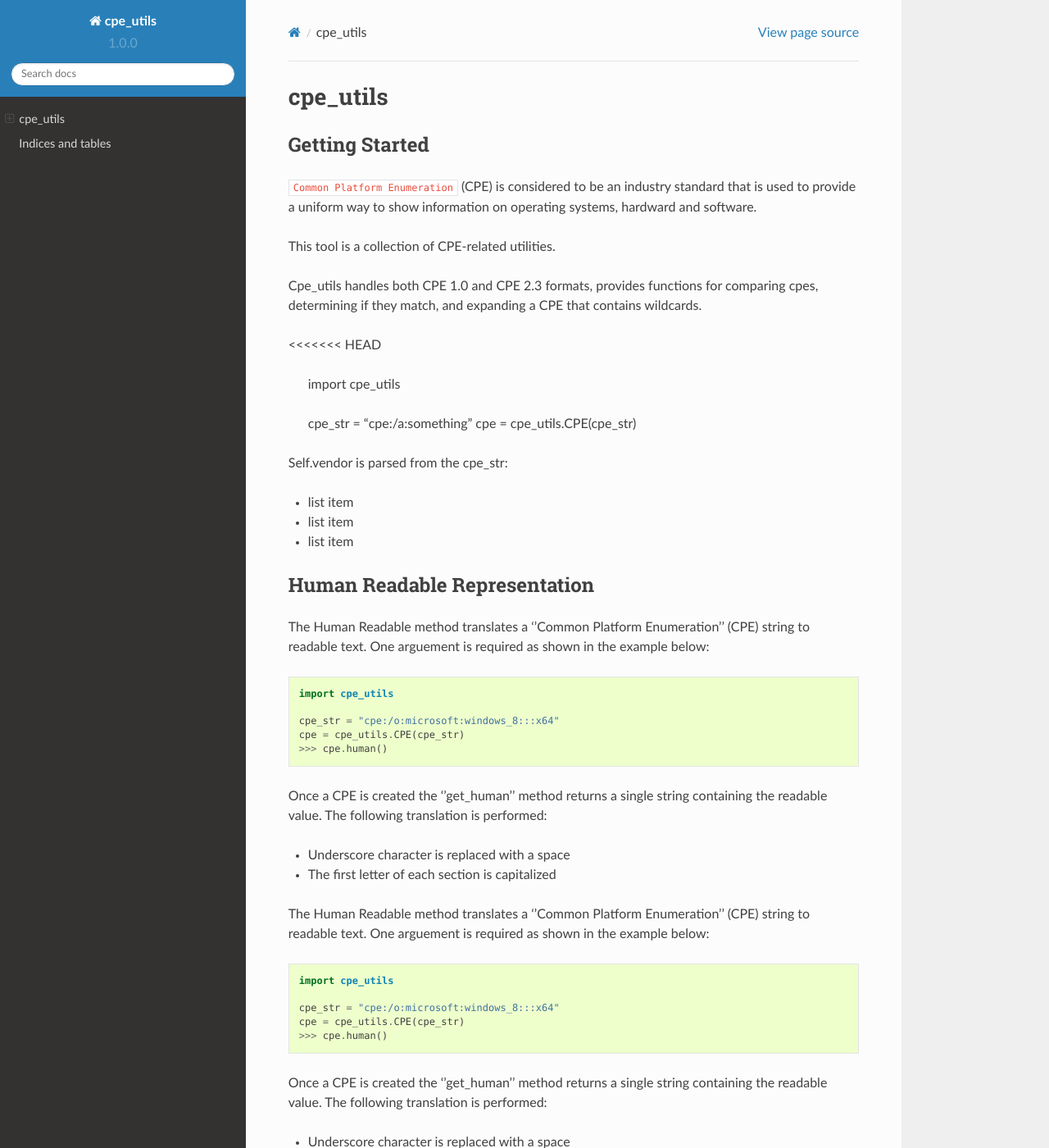
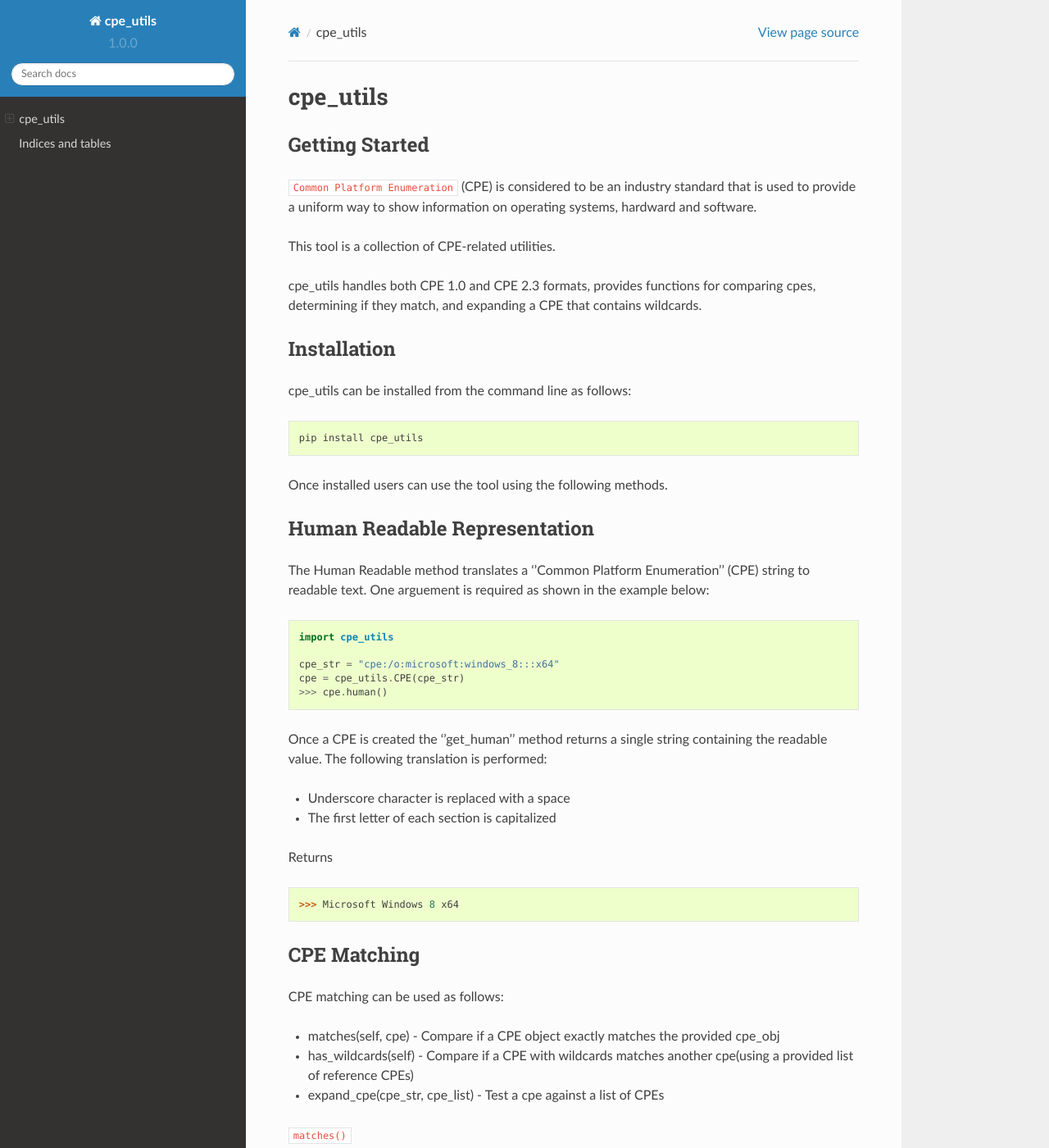
Before and after one commit to ExodusIntelligence/cpe_utils, a Sphinx documentation site: the page built from docs/source/index.rst, in a window 1280 px wide and 1400 px high. Shown: the whole window at 82% size. Built offline with Sphinx 7.4.7 and the Read the Docs theme 2.0.0, drawn with Linux system fonts in a browser that asks for light colours.

Commit message:
fixed documentation

```diff
--- a/docs/source/index.rst
+++ b/docs/source/index.rst
@@ -13,41 +13,21 @@ Getting Started
 
 This tool is a collection of CPE-related utilities.
 
-Cpe_utils handles both CPE 1.0 and CPE 2.3 formats, provides functions for comparing cpes, determining if they match, and expanding a CPE that contains wildcards.
+cpe_utils handles both CPE 1.0 and CPE 2.3 formats, provides functions for comparing cpes, determining if they match, and expanding a CPE that contains wildcards.
 
-<<<<<<< HEAD
+Installation
+^^^^^^^^^^^^
 
-    import cpe_utils
+cpe_utils can be installed from the command line as follows:
 
-    cpe_str = "cpe:/a:something"
-    cpe = cpe_utils.CPE(cpe_str)
+.. code-block:: python
 
+    pip install cpe_utils
 
-Self.vendor is parsed from the cpe_str:
-
-* list item
-* list item
-* list item
+Once installed users can use the tool using the following methods.
 
 Human Readable Representation
 ^^^^^^^^^^^^^^^^^^^^^^^^^^^^^
-
-The Human Readable method translates a ''Common Platform Enumeration'' (CPE) string to readable text.
-One arguement is required as shown in the example below:
-
-.. code-block:: python
-
-    import cpe_utils
-
-    cpe_str = "cpe:/o:microsoft:windows_8:::x64"
-    cpe = cpe_utils.CPE(cpe_str)
-    >>> cpe.human()
-
-Once a CPE is created the ''get_human'' method returns a single string containing the readable value.
-The following translation is performed:
-
-* Underscore character is replaced with a space
-* The first letter of each section is capitalized
 
 The Human Readable method translates a ''Common Platform Enumeration'' (CPE) string to readable text.
 One arguement is required as shown in the example below:
@@ -72,6 +52,9 @@ Returns
 
     >>> Microsoft Windows 8 x64
 
+
+CPE Matching
+^^^^^^^^^^^^
 
 CPE matching can be used as follows:
 
@@ -114,7 +97,6 @@ Results
 .. code-block:: python
 
     True
-
 
 to_json() and to_dict()
 ^^^^^^^^^^^^^^^^^^^^^^^
```
